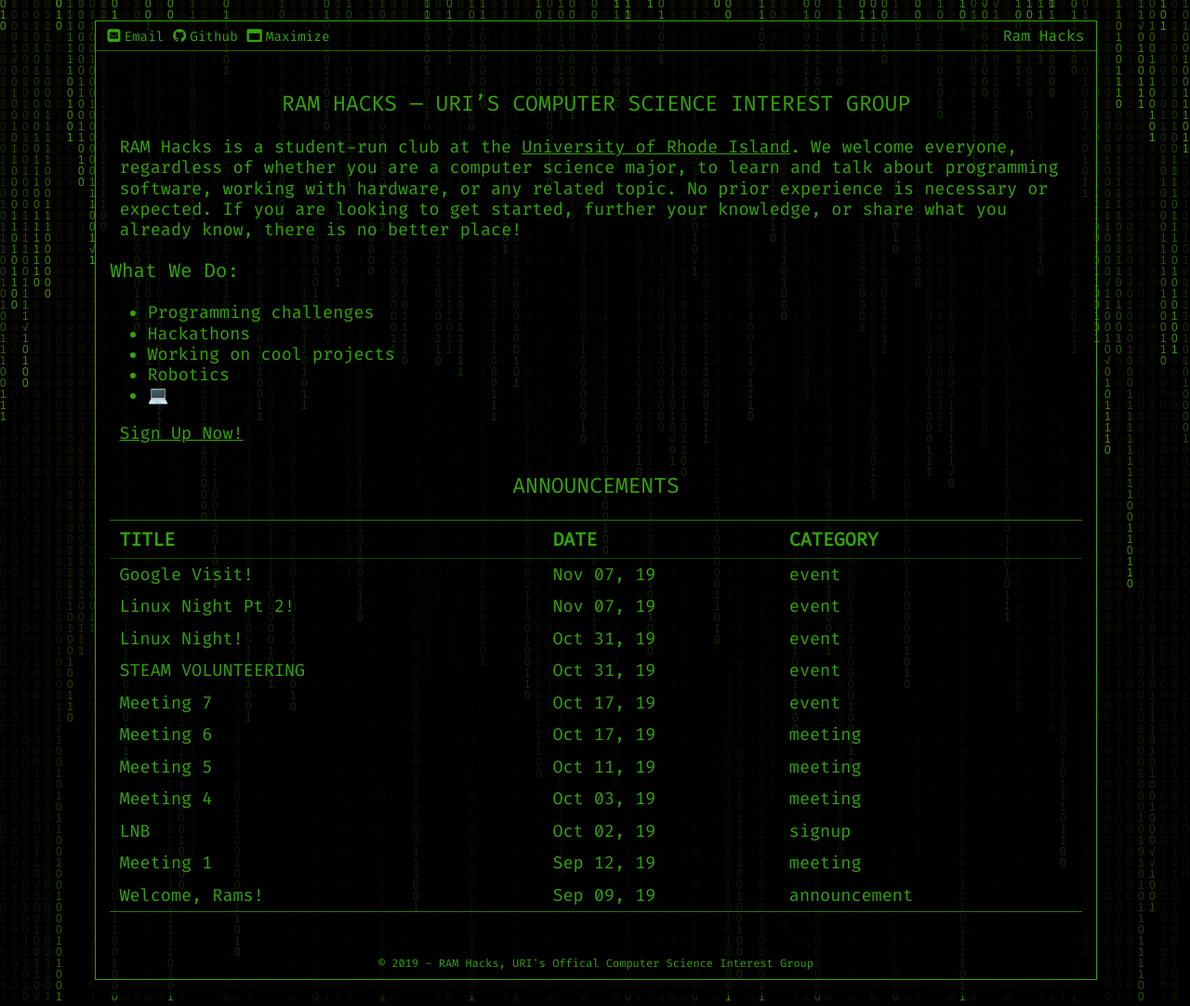
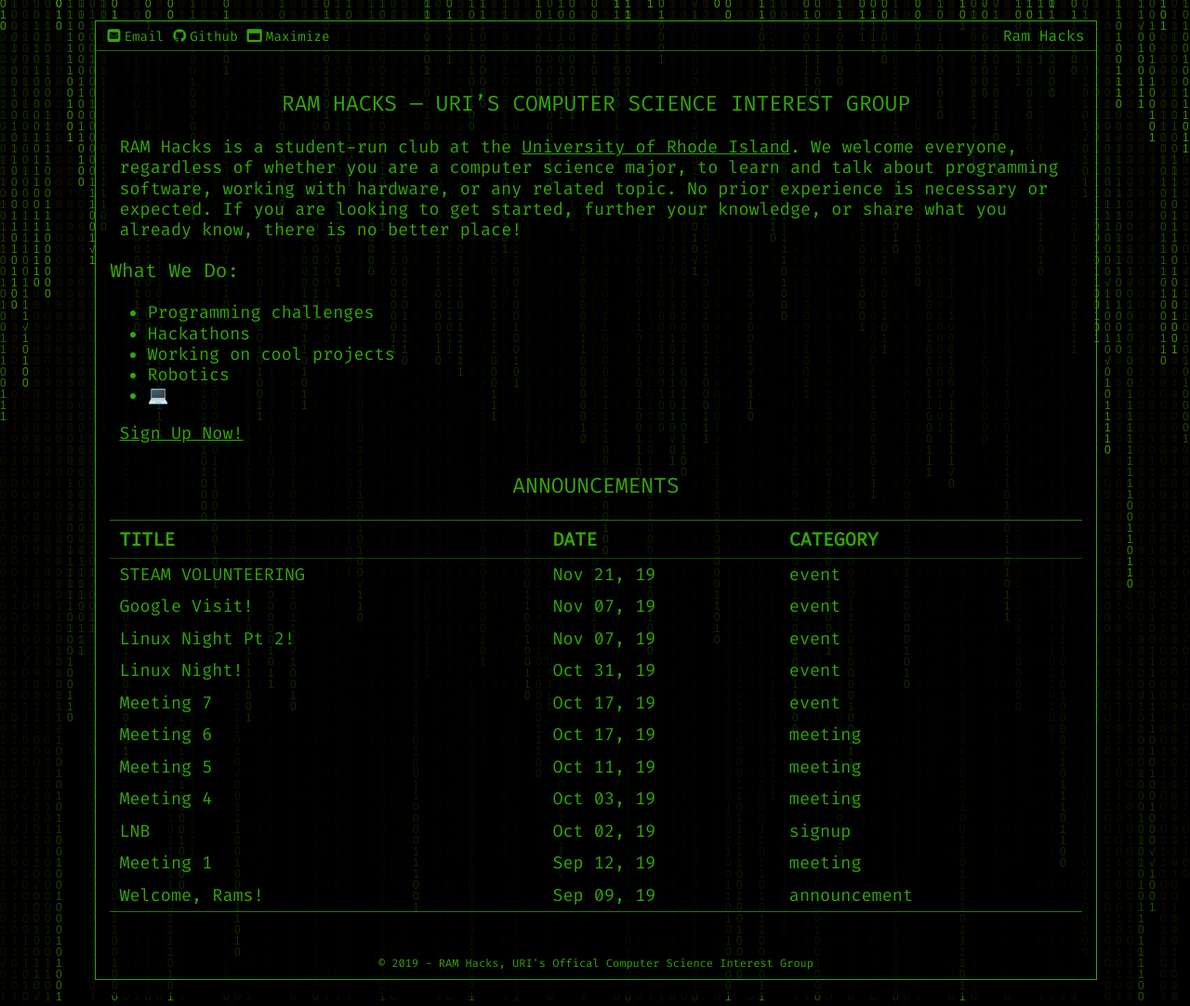
Before and after one commit to ramhacks/ramhacks.github.io, a Jekyll site: the page built from pages/index.md, in a window 1280 px wide. Shown: the whole page at 93% size. Built offline with Jekyll 4.4.1, drawn with Linux system fonts in a browser that asks for light colours.

Commit message:
Update 2019-10-21-STEAMNIGHT.md

```diff
--- a/_posts/2019-10-21-STEAMNIGHT.md
+++ b/_posts/2019-10-21-STEAMNIGHT.md
@@ -2,7 +2,7 @@
 title: STEAM VOLUNTEERING
 layout: post
 category: event
-date: 2019-10-31
+date: 2019-11-21
 ---
 Hello all! This Thursday, November 21, a local elementary school is having STEAM Night! Volunteers will need to provide their own
 transportation but the school where the event is held is located less than a mile from campus. The night will feature
```
